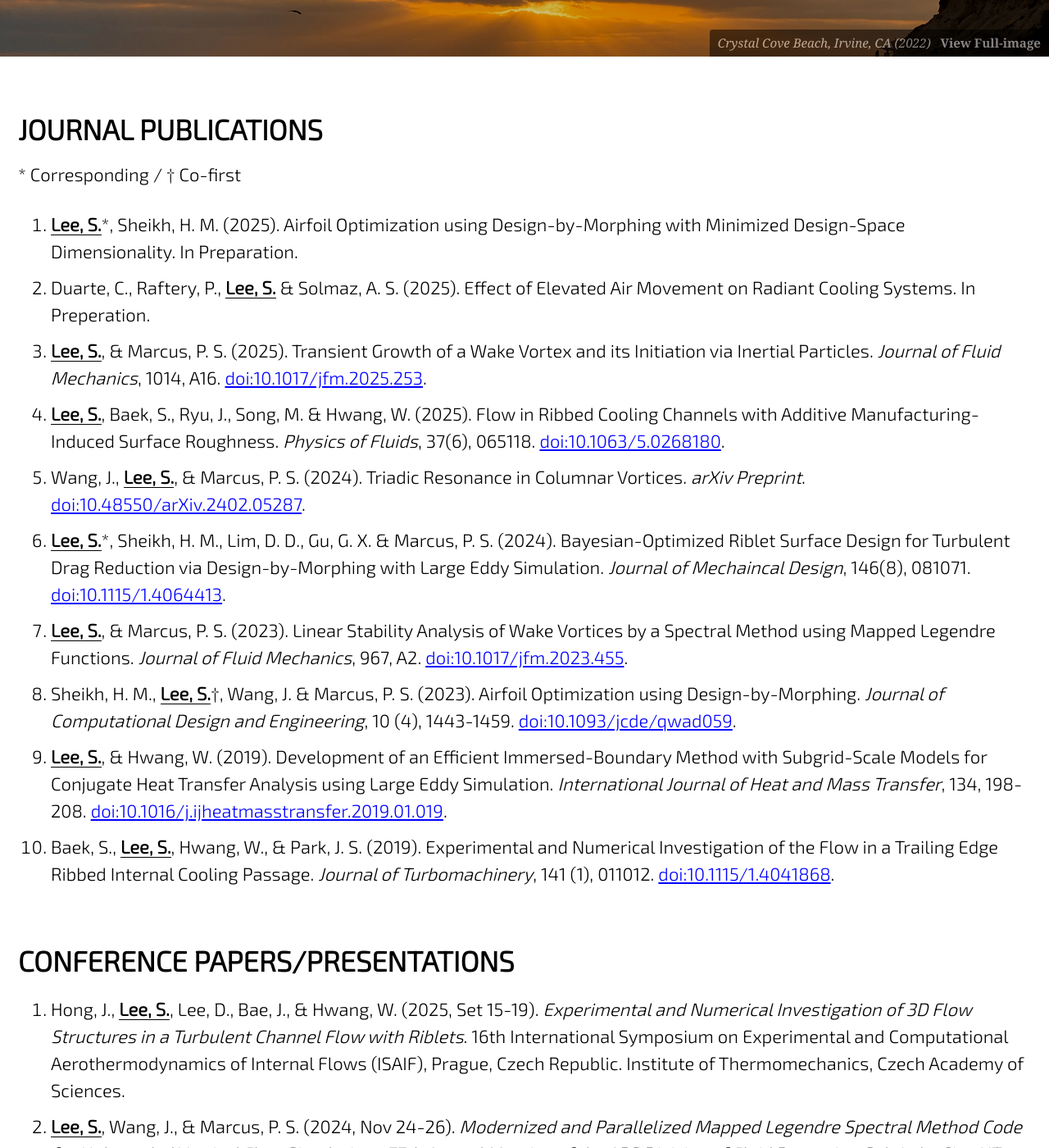
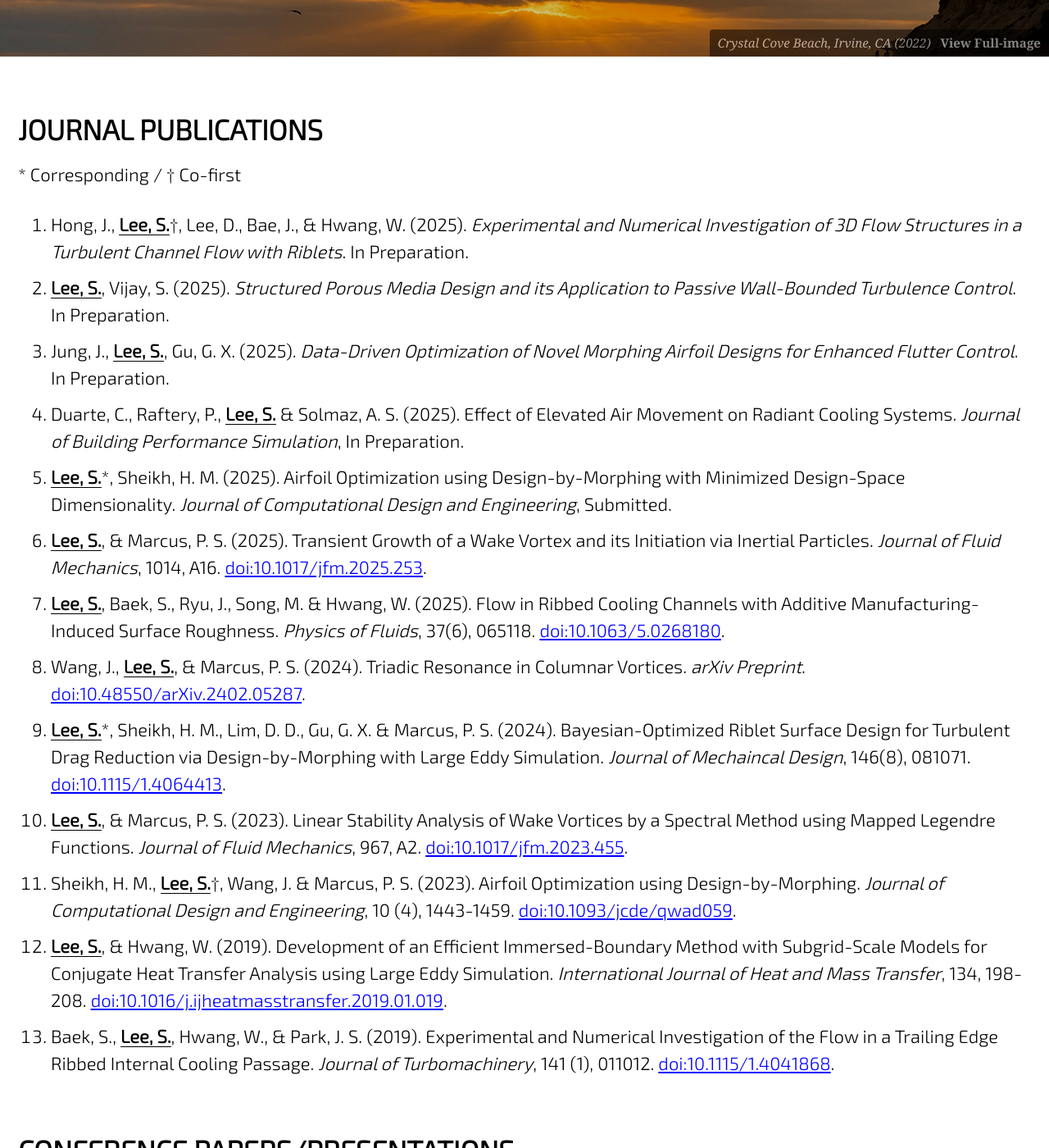
Before and after one commit to jun9303/jun9303.github.io, a Jekyll site: the page built from _pages/publications.md, in a window 1280 px wide and 1400 px high, scrolled down 233 px. Shown: the whole window at 82% size. Built offline with Jekyll 4.4.1, drawn with Linux system fonts in a browser that asks for light colours; cached includes are drawn as plain includes; nearby versions of some CDN libraries; emoji names are drawn with the system emoji font; some of the changed text lies outside the part shown.

Commit message:
New CV & Pub updated

```diff
--- a/_pages/publications.md
+++ b/_pages/publications.md
@@ -9,9 +9,14 @@ header:
 ---
 
 # JOURNAL PUBLICATIONS
+
 \* Corresponding / † Co-first
-1. <ins>**Lee, S.**</ins>\*, Sheikh, H. M. (2025). Airfoil Optimization using Design-by-Morphing with Minimized Design-Space Dimensionality. In Preparation.
-1. Duarte, C., Raftery, P., <ins>**Lee, S.**</ins> & Solmaz, A. S. (2025). Effect of Elevated Air Movement on Radiant Cooling Systems. In Preperation.
+
+1. Hong, J., <ins>**Lee, S.**</ins>†, Lee, D., Bae, J., & Hwang, W. (2025). *Experimental and Numerical Investigation of 3D Flow Structures in a Turbulent Channel Flow with Riblets*. In Preparation.
+1. <ins>**Lee, S.**</ins>, Vijay, S. (2025). *Structured Porous Media Design and its Application to Passive Wall-Bounded Turbulence Control*. In Preparation.
+1. Jung, J., <ins>**Lee, S.**</ins>, Gu, G. X. (2025). *Data-Driven Optimization of Novel Morphing Airfoil Designs for Enhanced Flutter Control*. In Preparation.
+1. Duarte, C., Raftery, P., <ins>**Lee, S.**</ins> & Solmaz, A. S. (2025). Effect of Elevated Air Movement on Radiant Cooling Systems. *Journal of Building Performance Simulation*, In Preparation.
+1. <ins>**Lee, S.**</ins>\*, Sheikh, H. M. (2025). Airfoil Optimization using Design-by-Morphing with Minimized Design-Space Dimensionality. *Journal of Computational Design and Engineering*, Submitted.
 1. <ins>**Lee, S.**</ins>, & Marcus, P. S. (2025). Transient Growth of a Wake Vortex and its Initiation via Inertial Particles. *Journal of Fluid Mechanics*, 1014, A16. [doi:10.1017/jfm.2025.253](https://doi.org/10.1017/jfm.2025.253).
 1. <ins>**Lee, S.**</ins>, Baek, S., Ryu, J., Song, M. & Hwang, W. (2025). Flow in Ribbed Cooling Channels with Additive Manufacturing-Induced Surface Roughness. *Physics of Fluids*, 37(6), 065118. [doi:10.1063/5.0268180](https://doi.org/10.1063/5.0268180).
 1. Wang, J., <ins>**Lee, S.**</ins>, & Marcus, P. S. (2024). Triadic Resonance in Columnar Vortices. *arXiv Preprint*. [doi:10.48550/arXiv.2402.05287](https://doi.org/10.48550/arXiv.2402.05287).
@@ -24,6 +29,7 @@ header:
 
 # CONFERENCE PAPERS/PRESENTATIONS
 
+1. <ins>**Lee, S.**</ins>, Vijay, S. (2025, Nov 23-25). *Topological Design of Porous Structures for Flow Control: A Design-by-Morphing Approach*. 78th Annual Meeting of the APS Division of Fluid Dynamics, Houston, TX, United States. American Physical Society.
 1. Hong, J., <ins>**Lee, S.**</ins>, Lee, D., Bae, J., & Hwang, W. (2025, Set 15-19). *Experimental and Numerical Investigation of 3D Flow Structures in a Turbulent Channel Flow with Riblets*. 16th International Symposium on Experimental and Computational Aerothermodynamics of Internal Flows (ISAIF), Prague, Czech Republic. Institute of Thermomechanics, Czech Academy of Sciences.
 1. <ins>**Lee, S.**</ins>, Wang, J., & Marcus, P. S. (2024, Nov 24-26). *Modernized and Parallelized Mapped Legendre Spectral Method Code for Unbounded Vortical Flow Simulations*. 77th Annual Meeting of the APS Division of Fluid Dynamics, Salt Lake City, UT, United States (no. L16.7). American Physical Society. [:link:](https://meetings.aps.org/Meeting/DFD24/Session/L16.7)
 1. Wang, J., <ins>**Lee, S.**</ins> & Marcus, P. S. (2024, Nov 24-26). *Stability Analysis of the Q-Vortex: Critical Swirling Parameter Determination via Perturbation Theories and Resonant Triadic Perturbations in the Sub-Critical Region*. 77th Annual Meeting of the APS Division of Fluid Dynamics, Salt Lake City, UT, United States (no. J38.5). American Physical Society. [:link:](https://meetings.aps.org/Meeting/DFD24/Session/J38.5)
@@ -41,6 +47,7 @@ header:
 
 # INVITED TALKS/SEMINARS
 
+1. <ins>**Lee, S.**</ins> (2025, Aug 19). *Topology Optimization of Complex Nonlinear Systems Using High-Performance Simulations and Data-Driven Approaches*. GTR Research Association Seminar, Suwon, South Korea. Global Technology Research, Samsung Electronics.
 1. <ins>**Lee, S.**</ins> (2025, Jan 10). *Unmasking Hidden Physics and Bridging Data Sparsity: Two Paths to Tackling Fluid Problems*. CTR Tea Seminar, Stanford, CA, United States. Center for Turbulence Research, Stanford University.
 1. <ins>**Lee, S.**</ins> (2024, Sep 10). *Physics-Based Computation in the Modern Era of Data-Driven Fluid Mechanics*. SNU Mechanical Engineering Seminar, Seoul, South Korea. Department of Mechanical Engineering, Seoul National University.
 1. <ins>**Lee, S.**</ins> (2023, Aug 8). *Design-by-Morphing (DbM): A Novel Design Methodology for Aerodynamic Optimization*. Hyundai Vision Conference 2023, Seoul, South Korea. Hyundai Motor Company.
```
Also changed, not shown: 1 other file.
